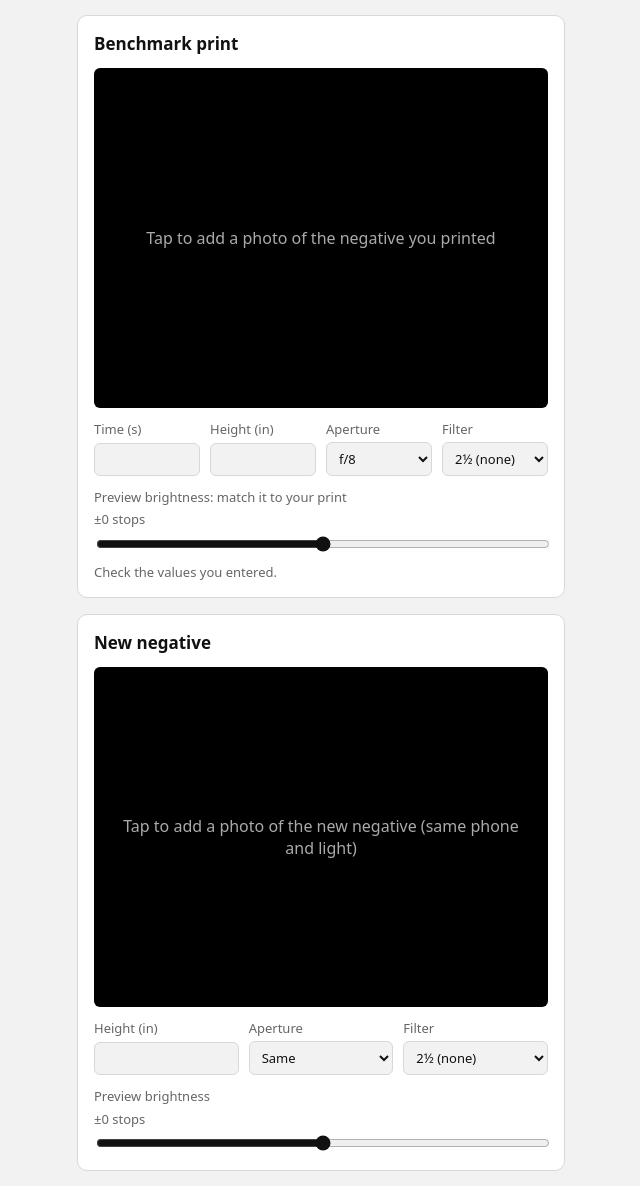
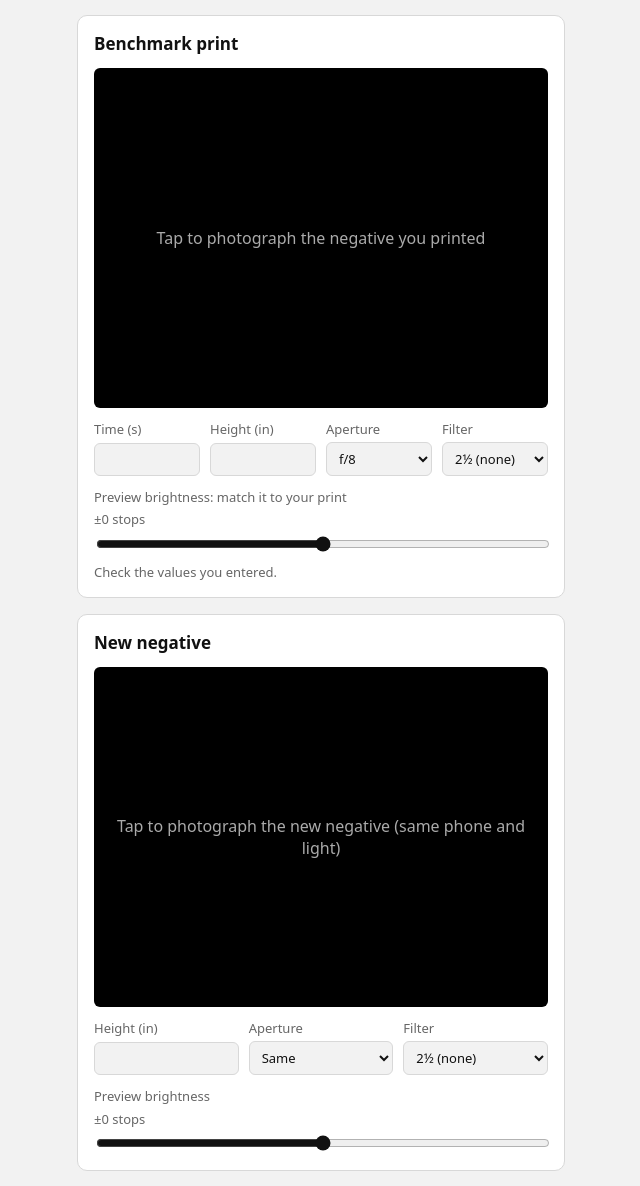
Before and after one commit to ZacharyLerner/AutoDarkroomExposureApp, a plain HTML site: page web/public/index.html in a window 1280 px wide. Shown: the part 56-1242 px from the top of the page, without its empty margins (319-959 px from the left). Drawn offline with Linux system fonts and the light colour scheme; no server answers.

Commit message:
Open the rear camera when tapping a photo area

```diff
--- a/web/public/index.html
+++ b/web/public/index.html
@@ -12,7 +12,7 @@
 
   <form class="card" id="b">
     <h2>Benchmark print</h2>
-    <label class="photo"><img alt="Benchmark negative, inverted" hidden><span>Tap to add a photo of the negative you printed</span><input type="file" accept="image/*"></label>
+    <label class="photo"><img alt="Benchmark negative, inverted" hidden><span>Tap to photograph the negative you printed</span><input type="file" accept="image/*" capture="environment"></label>
     <p class="note meta"></p>
     <div class="grid">
       <label class="f">Time (s)<input name="time" type="number" min="0" step="0.1" inputmode="decimal"></label>
@@ -27,7 +27,7 @@
 
   <form class="card" id="n">
     <h2>New negative</h2>
-    <label class="photo"><img alt="New negative, inverted" hidden><span>Tap to add a photo of the new negative (same phone and light)</span><input type="file" accept="image/*"></label>
+    <label class="photo"><img alt="New negative, inverted" hidden><span>Tap to photograph the new negative (same phone and light)</span><input type="file" accept="image/*" capture="environment"></label>
     <p class="note meta"></p>
     <div class="grid">
       <label class="f">Height (in)<input name="height" type="number" min="0" step="0.125" inputmode="decimal"></label>
```
